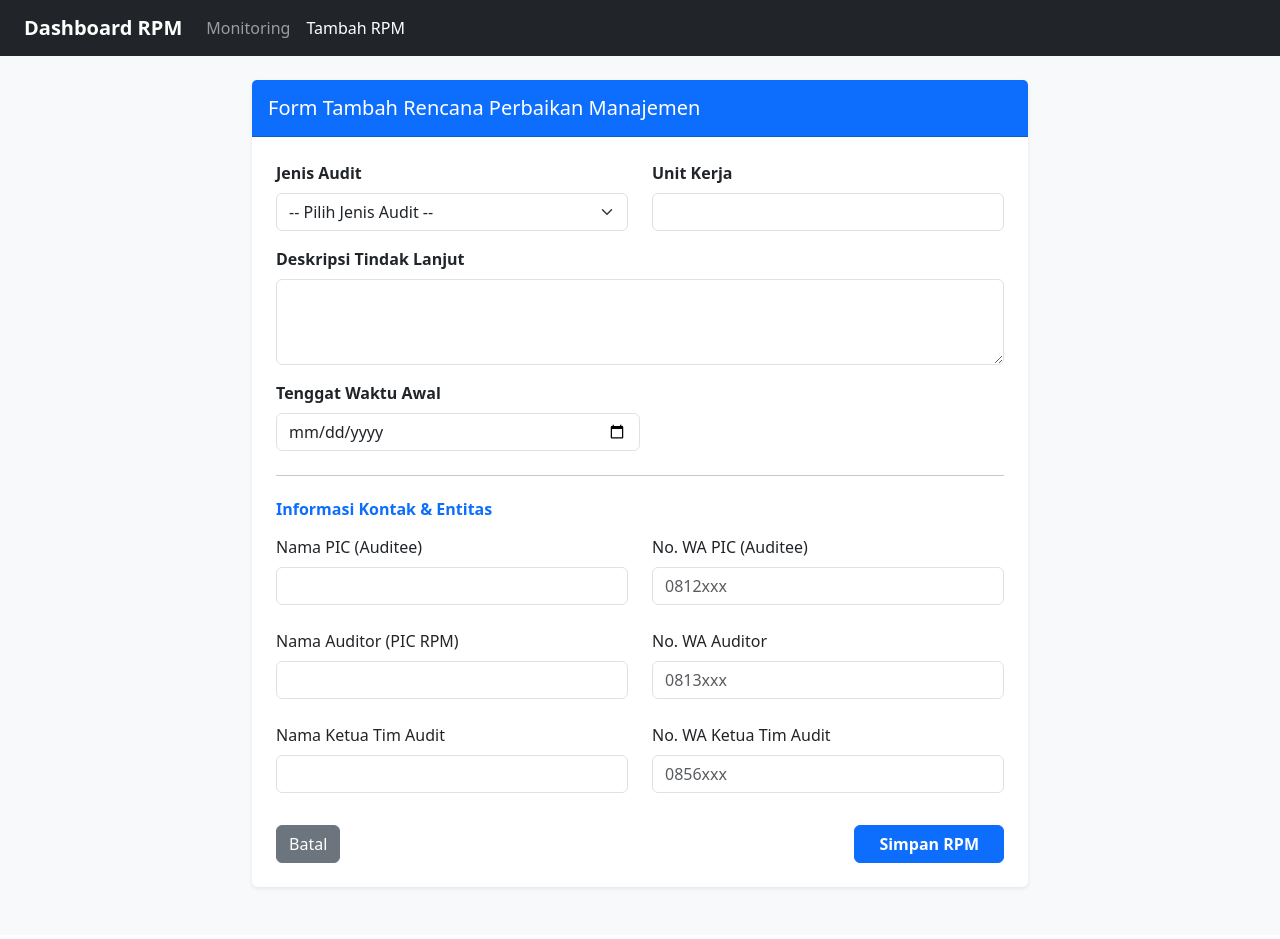
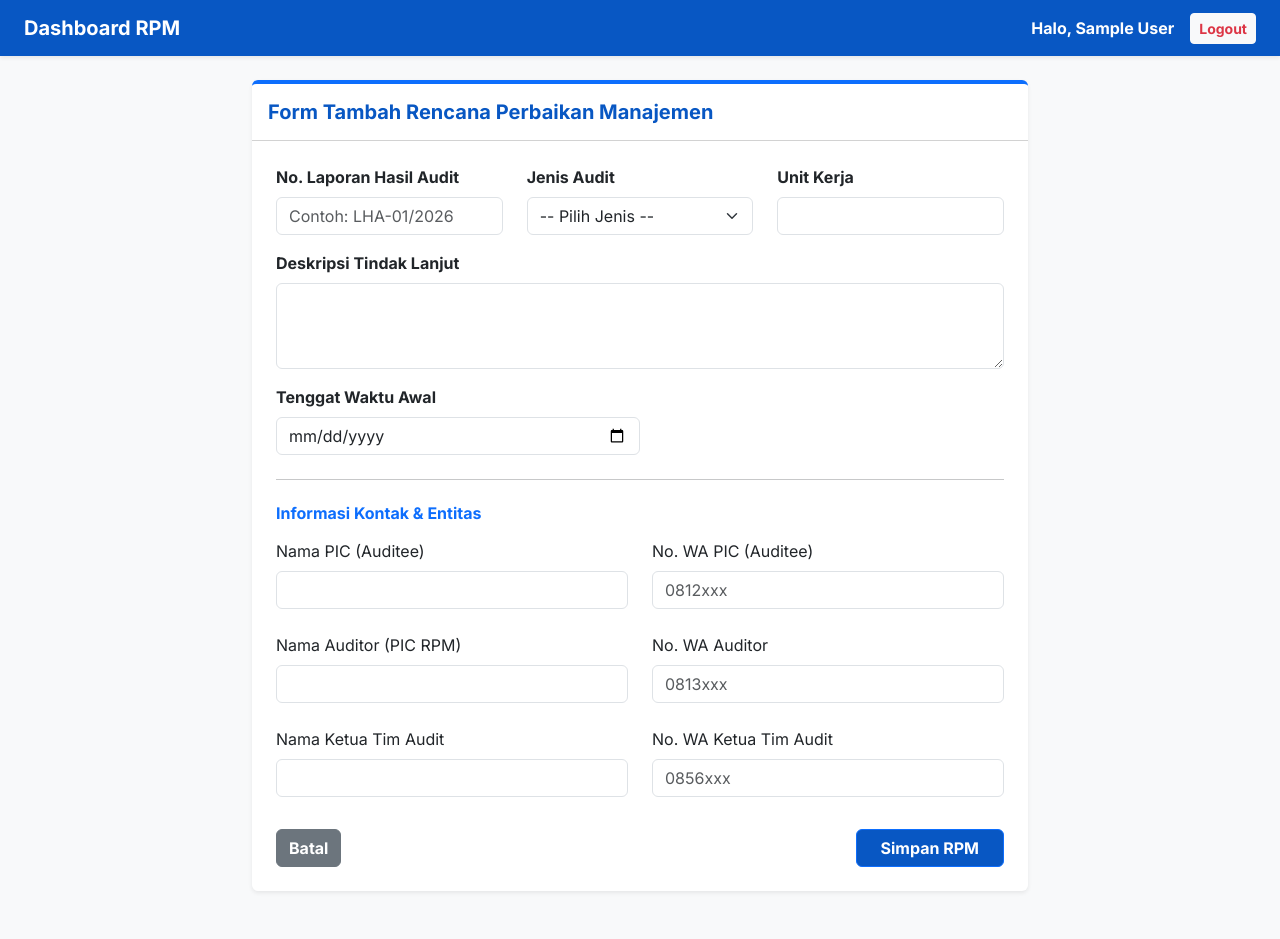
Before and after one commit to TasserFace/Dashboard-Audit-RPM, a Flask app: template templates/form.html in a window 1280 px wide. Before the commit the page ends 890 px from the top, so only its background shows below. Run offline with Flask 3, Linux system fonts and the light colour scheme; the template is opened without the code that fills it, so the values that code supplies are empty; the visitor is signed in with stand-in values (Sample User, id 1).

Commit message:
Update form.html

```diff
--- a/templates/form.html
+++ b/templates/form.html
@@ -3,35 +3,39 @@
 <head>
     <meta charset="UTF-8">
     <title>Tambah RPM</title>
+    <link href="https://fonts.googleapis.com/css2?family=Inter:wght@400;600;700&display=swap" rel="stylesheet">
     <link href="https://cdn.jsdelivr.net/npm/bootstrap@5.3.0/dist/css/bootstrap.min.css" rel="stylesheet">
+    <style>body { font-family: 'Inter', sans-serif; } .bg-nusantara { background-color: #0857C3 !important; }</style>
 </head>
 <body class="bg-light">
     <!-- Navbar -->
-    <nav class="navbar navbar-expand-lg navbar-dark bg-dark mb-4">
+    <nav class="navbar navbar-expand-lg navbar-dark bg-nusantara mb-4 shadow-sm">
         <div class="container-fluid px-4">
-            <a class="navbar-brand fw-bold" href="/">Dashboard RPM</a>
-            <div class="collapse navbar-collapse">
-                <ul class="navbar-nav me-auto mb-2 mb-lg-0">
-                    <li class="nav-item"><a class="nav-link" href="/">Monitoring</a></li>
-                    <li class="nav-item"><a class="nav-link active" href="/input">Tambah RPM</a></li>
-                </ul>
+            <a class="navbar-brand fw-bold text-white" href="/">Dashboard RPM</a>
+            <div class="d-flex text-white align-items-center ms-auto">
+                <span class="me-3 fw-bold">Halo, {{ session['nama_lengkap'] }}</span>
+                <a href="/logout" class="btn btn-sm btn-light text-danger fw-bold">Logout</a>
             </div>
         </div>
     </nav>
 
     <div class="container mb-5" style="max-width: 800px;">
-        <div class="card shadow-sm border-0">
-            <div class="card-header bg-primary text-white py-3">
-                <h5 class="mb-0">Form Tambah Rencana Perbaikan Manajemen</h5>
+        <div class="card shadow-sm border-0 border-top border-4 border-primary">
+            <div class="card-header bg-white py-3">
+                <h5 class="mb-0 fw-bold" style="color: #0857C3;">Form Tambah Rencana Perbaikan Manajemen</h5>
             </div>
             <div class="card-body p-4">
                 <form action="/input" method="POST">
 
                     <div class="row mb-3">
-                        <div class="col-md-6">
+                        <div class="col-md-4">
+                            <label class="form-label fw-bold">No. Laporan Hasil Audit</label>
+                            <input type="text" class="form-control" name="no_lha" required placeholder="Contoh: LHA-01/2026">
+                        </div>
+                        <div class="col-md-4">
                             <label class="form-label fw-bold">Jenis Audit</label>
                             <select class="form-select" name="jenis_audit" required>
-                                <option value="" disabled selected>-- Pilih Jenis Audit --</option>
+                                <option value="" disabled selected>-- Pilih Jenis --</option>
                                 <option value="Reguler Audit">Reguler Audit</option>
                                 <option value="Spesial Audit">Spesial Audit</option>
                                 <option value="Surprise Audit">Surprise Audit</option>
@@ -39,7 +43,7 @@
                                 <option value="Tematik Audit">Tematik Audit</option>
                             </select>
                         </div>
-                        <div class="col-md-6">
+                        <div class="col-md-4">
                             <label class="form-label fw-bold">Unit Kerja</label>
                             <input type="text" class="form-control" name="unit_kerja" required>
                         </div>
@@ -92,8 +96,8 @@
                     </div>
 
                     <div class="d-flex justify-content-between mt-4">
-                        <a href="/" class="btn btn-secondary">Batal</a>
-                        <button type="submit" class="btn btn-primary px-4 fw-bold">Simpan RPM</button>
+                        <a href="/" class="btn btn-secondary fw-bold">Batal</a>
+                        <button type="submit" class="btn btn-primary px-4 fw-bold" style="background-color: #0857C3;">Simpan RPM</button>
                     </div>
                 </form>
             </div>
```
